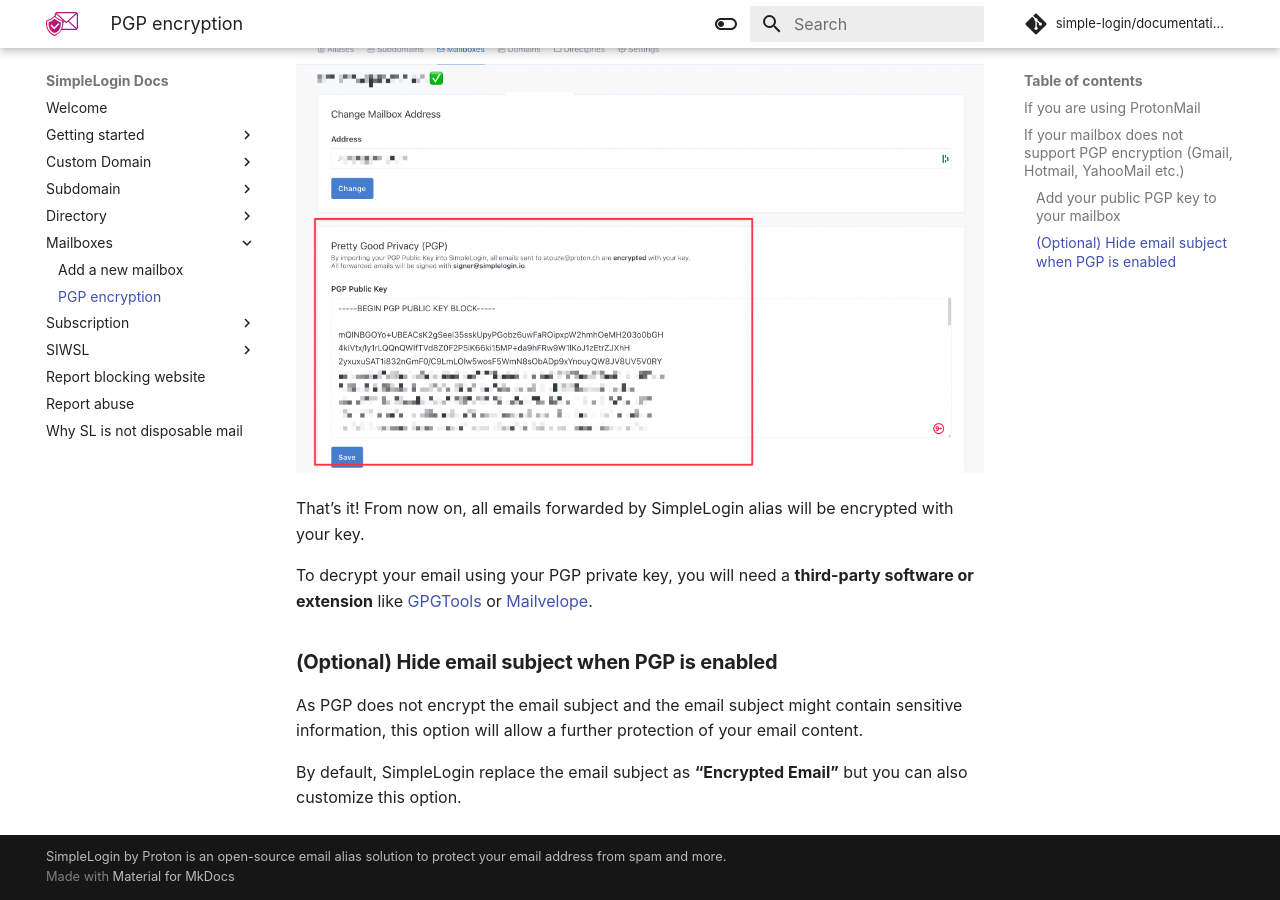
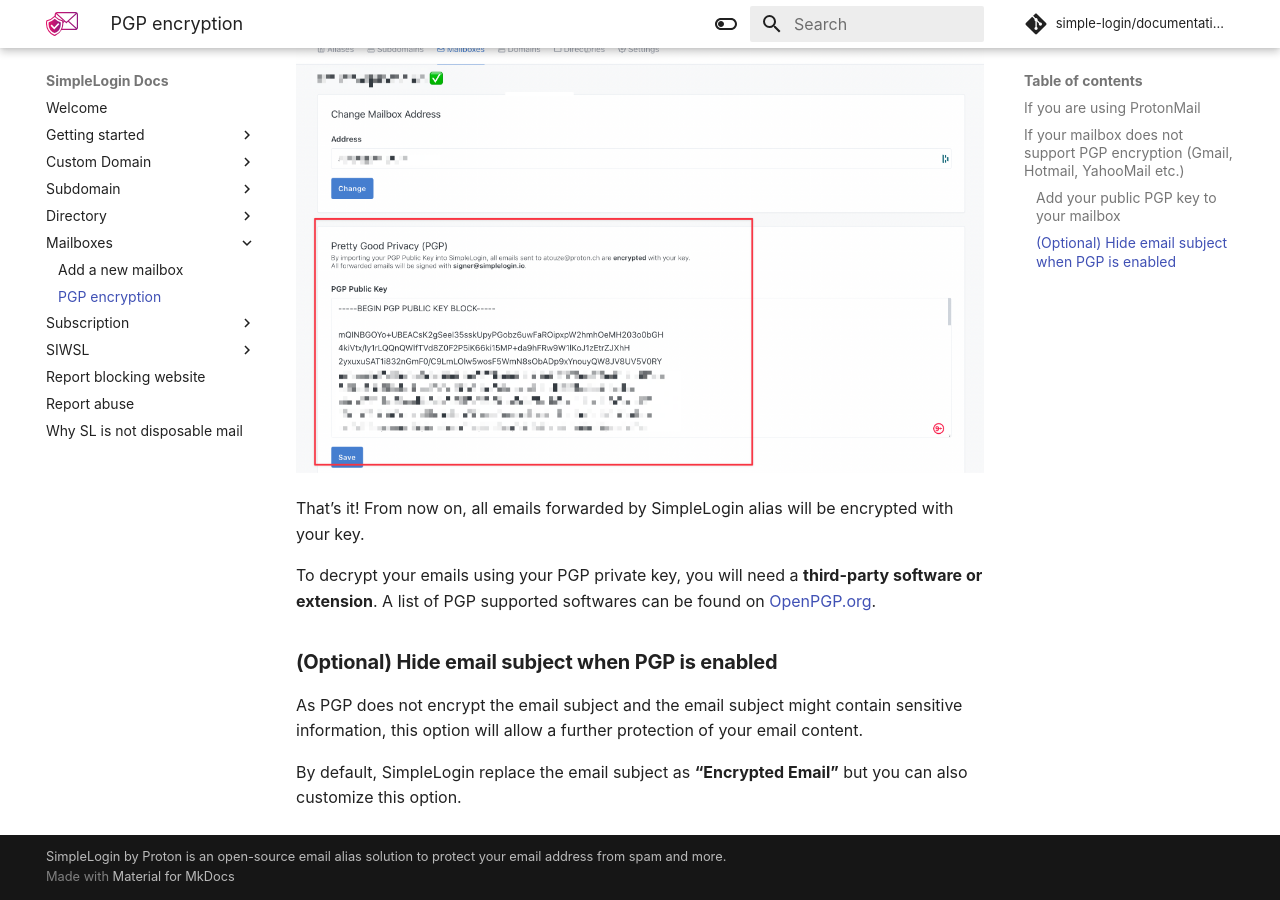
Before and after one commit to simple-login/documentation, an MkDocs documentation site: the page built from docs/mailbox/pgp-encryption.md, in a window 1280 px wide and 900 px high, scrolled down 985 px. Built offline with MkDocs 1.6.1 and Material for MkDocs 9.7.7, drawn with Linux system fonts in a browser that asks for light colours; comment, search, counter and statistics services are not loaded.

Commit message:
replace mailvelope by https://www.openpgp.org/software/

```diff
--- a/docs/mailbox/pgp-encryption.md
+++ b/docs/mailbox/pgp-encryption.md
@@ -30,7 +30,7 @@ To do that, you need to create a PGP key pair. **You will only need to add you p
 
 That’s it! From now on, all emails forwarded by SimpleLogin alias will be encrypted with your key.
 
-To decrypt your email using your PGP private key, you will need a **third-party software or extension** like [GPGTools](https://gpgtools.org/) or [Mailvelope](https://mailvelope.com/en).
+To decrypt your emails using your PGP private key, you will need a **third-party software or extension**. A list of PGP supported softwares can be found on [OpenPGP.org](https://www.openpgp.org/software/).
 
 
 ### **(Optional) Hide email subject when PGP is enabled**
```
